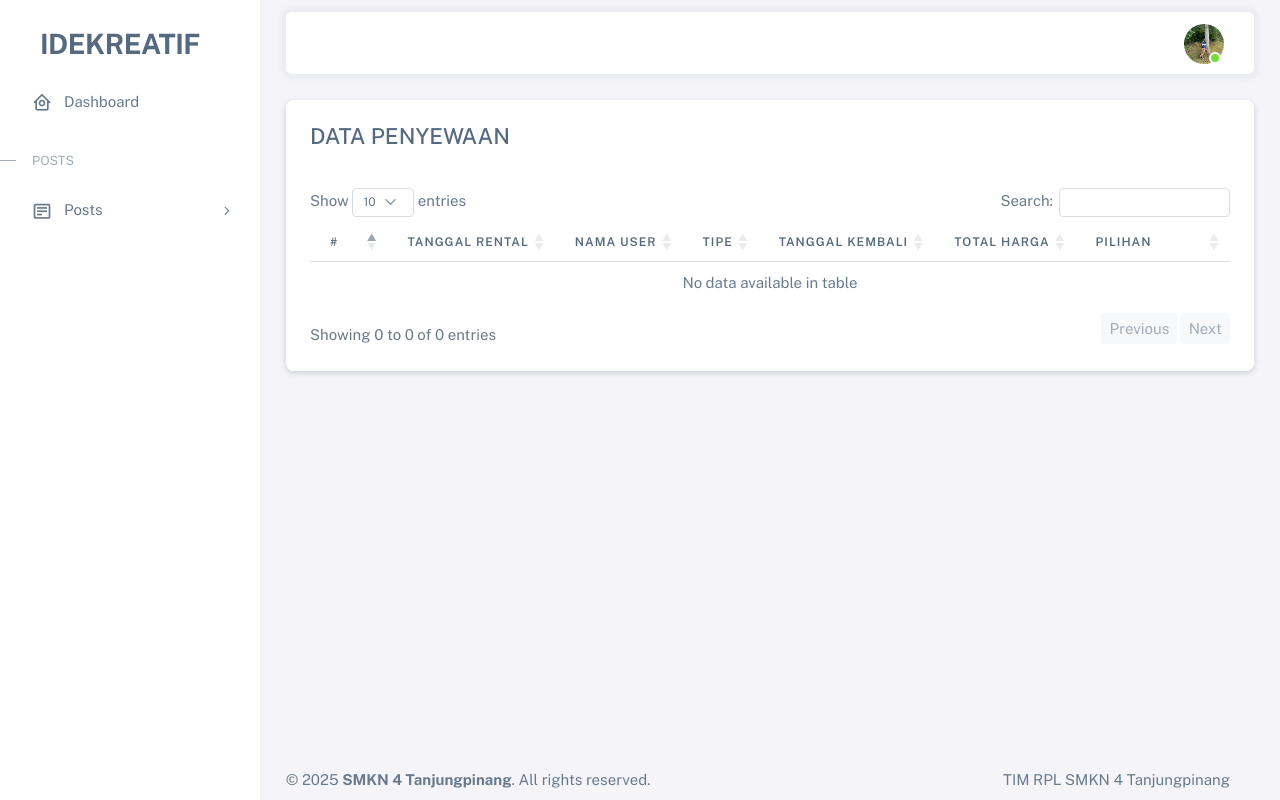
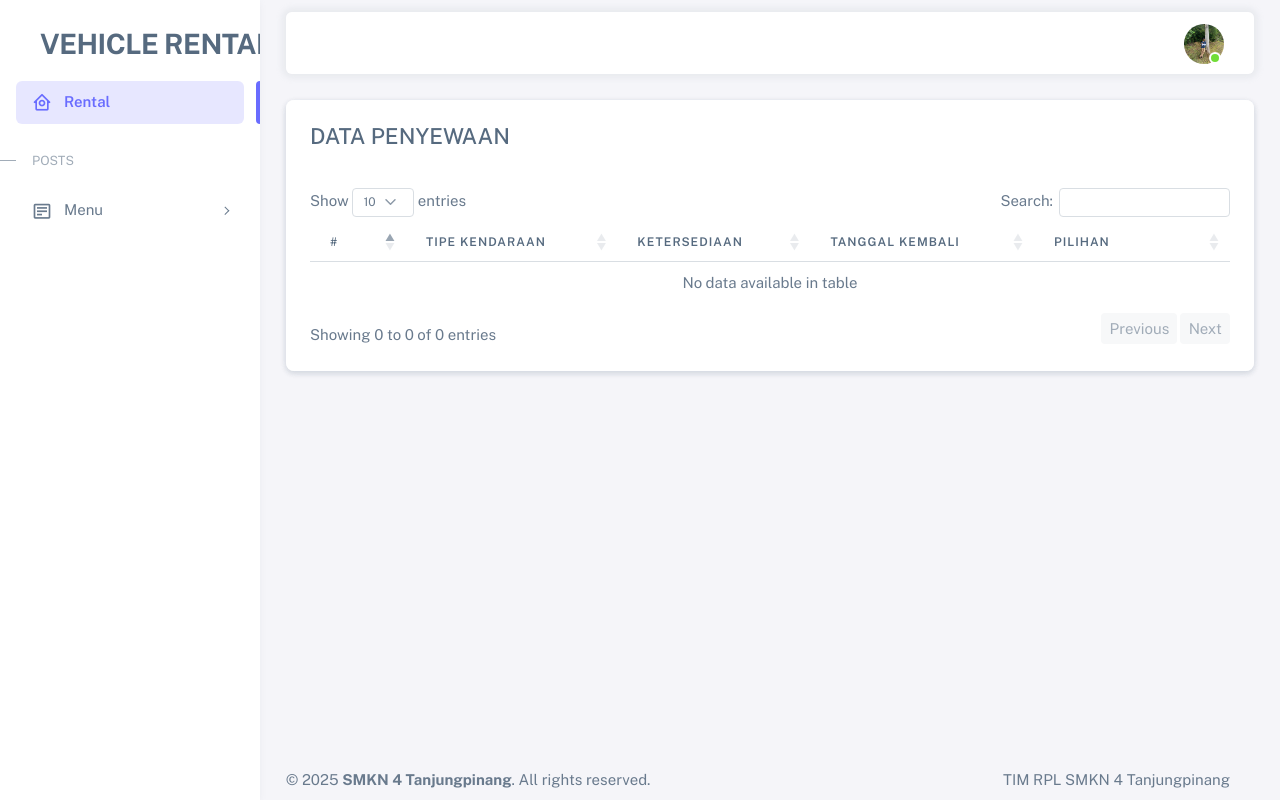
Before and after one commit to sultan-arsyad/vehicle_rental, a PHP site: page /rental.php in a window 1280 px wide. Run offline with PHP 8.4, Linux system fonts and the light colour scheme; the visitor is signed in with stand-in values (Sample User, id 1); data that the repository does not hold is empty.

Commit message:
by nabil

```diff
--- a/.includes/header.php
+++ b/.includes/header.php
@@ -13,7 +13,7 @@ include "init_session.php";
     initial-scale=1.0, user-scalable=no, minimum-scale=1.0, maximum-scale=1.0"
     />
 
-    <title>Dashboard &mdash; IdeKreatif</title>
+    <title>Dashboard &mdash; VEHICLE RENTAL</title>
     <!-- Favicon -->
     <link rel="icon" type="image/x-icon" href="assets/img/favicon/favicon.ico" />
     <!-- Fonts -->
--- a/.includes/sidemenu.php
+++ b/.includes/sidemenu.php
@@ -2,7 +2,7 @@
 <aside id="layout-menu" class="layout-menu menu-vertical menu bg-menu-theme">
   <div class="app-brand demo">
     <a href="./dashboard.php" class="app-brand-link">
-      <span class="app-brand-text demo menu-text fw-bolder ms-2 text-uppercase">IdeKreatif</span>
+      <span class="app-brand-text demo menu-text fw-bolder ms-2 text-uppercase">VEHICLE RENTAL</span>
     </a>
     <a href="javascript:void(0);" class="layout-menu-toggle menu-link text-large ms-auto d-block d-xl-none">
       <i class="bx bx-chevron-left bx-sm align-middle"></i>
@@ -12,9 +12,9 @@
   <ul class="menu-inner py-1">
     <!-- Dashboard -->
     <li class="menu-item">
-      <a href="dashboard.php" class="menu-link">
+      <a href="rental.php" class="menu-link">
         <i class="menu-icon tf-icons bx bx-home-circle"></i>
-        <div data-i18n="Analytics">Dashboard</div>
+        <div data-i18n="Analytics">Rental</div>
       </a>
     </li>
     <!-- Forms & Tables -->
@@ -23,17 +23,17 @@
     <li class="menu-item">
       <a href="javascript:void(0);" class="menu-link menu-toggle">
         <i class="menu-icon tf-icons bx bx-detail"></i>
-        <div data-i18n="Posts">Posts</div>
+        <div data-i18n="Posts">Menu</div>
       </a>
       <ul class="menu-sub">
         <li class="menu-item">
-          <a href="posts.php" class="menu-link">
-            <div data-i18n="Basic Inputs">Post Baru</div>
+          <a href="pelanggan.php" class="menu-link">
+            <div data-i18n="Basic Inputs">Pelanggan</div>
           </a>
         </li>
         <li class="menu-item">
-          <a href="kategori.php" class="menu-link">
-            <div data-i18n="Input groups">Kategori</div>
+          <a href="kendaraan.php" class="menu-link">
+            <div data-i18n="Input groups">List Kendaraan</div>
           </a>
         </li>
       </ul>
--- a/rental.php
+++ b/rental.php
@@ -22,11 +22,9 @@ include ".includes/toast_notification.php";
                         <thead>
                             <tr class="text-center">
                                 <th width="50px">#</th>
-                                <th>Tanggal Rental</th>
-                                <th>Nama User</th>
-                                <th>Tipe</th>
-                                <th>Tanggal Kembali</th>
-                                <th>Total Harga</th>
+                                <th>Tipe Kendaraan</th>
+                                <th>Ketersediaan</th>
+                                <th>Tanggal kembali</th>
                                 <th width="150px">Pilihan</th>
                             </tr>
                         </thead>
@@ -35,7 +33,7 @@ include ".includes/toast_notification.php";
                             <?php
                             $index = 1; // Variabel untuk nomor urut
                             // Query untuk mengambil data dari tabel posts, users, dan category
-                            $query = "SELECT rental.*, kendaraan.tipe ,pelanggan.nama_user
+                            $query = "SELECT rental.*, kendaraan.tipe as tipe_kendaraan, pelanggan.nomor_lisensi
                                       FROM rental
                                       INNER JOIN kendaraan ON rental.kendaraan_id = kendaraan.kendaraan_id
                                       LEFT JOIN pelanggan ON rental.pelanggan_id = pelanggan.pelanggan_id
@@ -49,11 +47,9 @@ include ".includes/toast_notification.php";
                             ?>
                                 <tr>
                                     <td><?= $index++; ?></td>
-                                    <td><?= $post['tgl_rental']; ?></td>
-                                    <td><?= $post['nama_user']; ?></td>
                                     <td><?= $post['tipe']; ?></td>
-                                    <td><?= $post['tgl_kembali']; ?></td>
-                                    <td><?= $post['Total']; ?></td>
+                                    <td><?= $post['nomor_lisensi']; ?></td>
+                                    <td><?= $post['total']; ?></td>
                                     <td>
                                         <div class="dropdown">
                                             <!-- Tombol dropdown untuk Pilihan -->
@@ -62,11 +58,11 @@ include ".includes/toast_notification.php";
                                             </button>
                                             <div class="dropdown-menu">
                                                 <!-- Pilihan Edit -->
-                                                <a href="edit_post.php?post_id=<?= $post['rental_id']; ?>" class="dropdown-item">
+                                                <a href="edit_post.php?post_id=<?= $post['id_post']; ?>" class="dropdown-item">
                                                     <i class="bx bx-edit-alt me-2"></i> Edit
                                                 </a>
                                                 <!-- Pilihan Delete -->
-                                                <a href="#" class="dropdown-item" data-bs-toggle="modal" data-bs-target="#deletePost_<?= $post['rental_id']; ?>">
+                                                <a href="#" class="dropdown-item" data-bs-toggle="modal" data-bs-target="#deletePost_<?= $post['id_post']; ?>">
                                                     <i class="bx bx-trash me-2"></i> Delete
                                                 </a>
                                             </div>
@@ -75,7 +71,7 @@ include ".includes/toast_notification.php";
                                 </tr>
 
                                 <!-- Modal untuk Hapus Konten Blog -->
-                     <div class="modal fade" id="deletePost_<?= $post['rental_id']; ?>" tabindex="-1" aria-hidden="true">
+                     <div class="modal fade" id="deletePost_<?= $post['id_post']; ?>" tabindex="-1" aria-hidden="true">
                                     <div class="modal-dialog" role="document">
                                         <div class="modal-content">
                                             <div class="modal-header">
@@ -85,7 +81,7 @@ include ".includes/toast_notification.php";
                                             <div class="modal-body">
                                                 <form action="proses_post.php" method="POST">
                                                     <p>Tindakan ini tidak bisa dibatalkan.</p>
-                                                    <input type="hidden" name="postID" value="<?= $post['rental_id']; ?>">
+                                                    <input type="hidden" name="postID" value="<?= $post['id_post']; ?>">
                                                     <div class="modal-footer">
                                                         <button type="button" class="btn btn-outline-secondary" data-bs-dismiss="modal">Batal</button>
                                                         <button type="submit" name="delete" class="btn btn-primary">Hapus</button>
```
